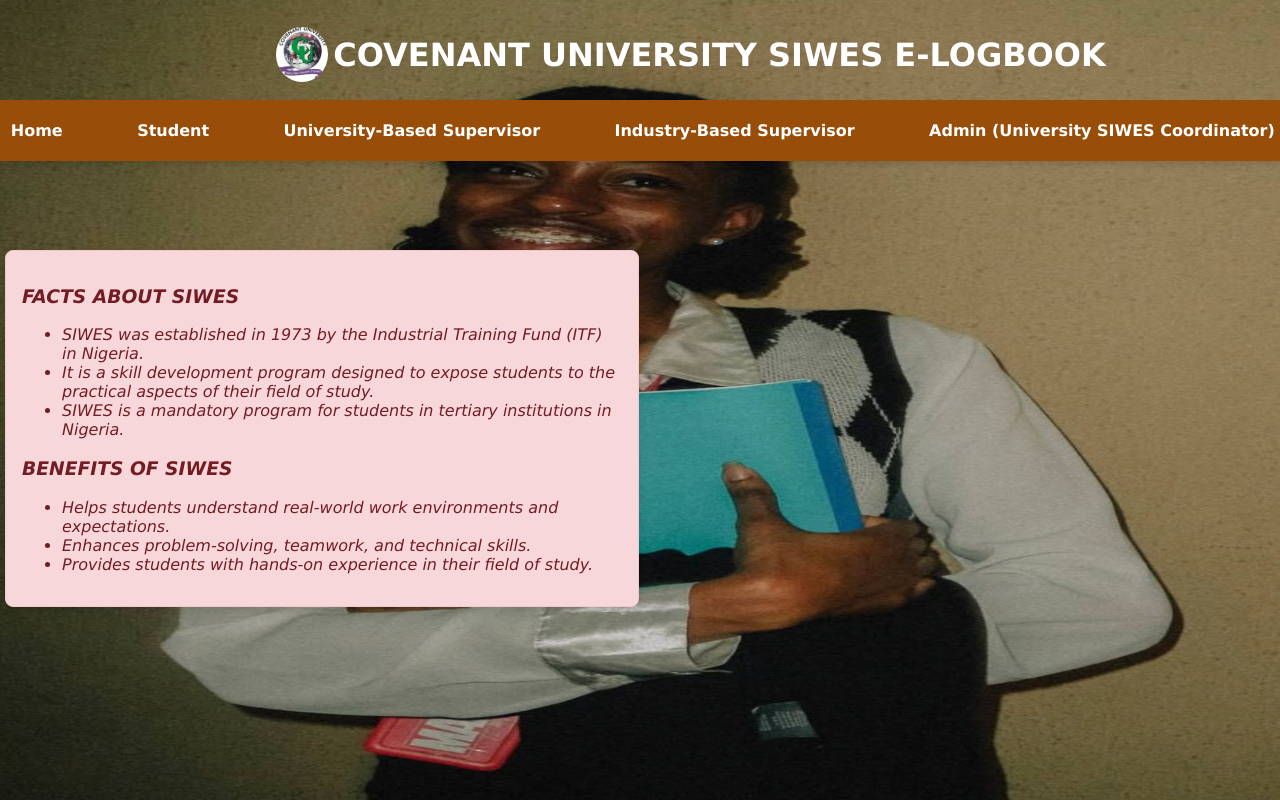
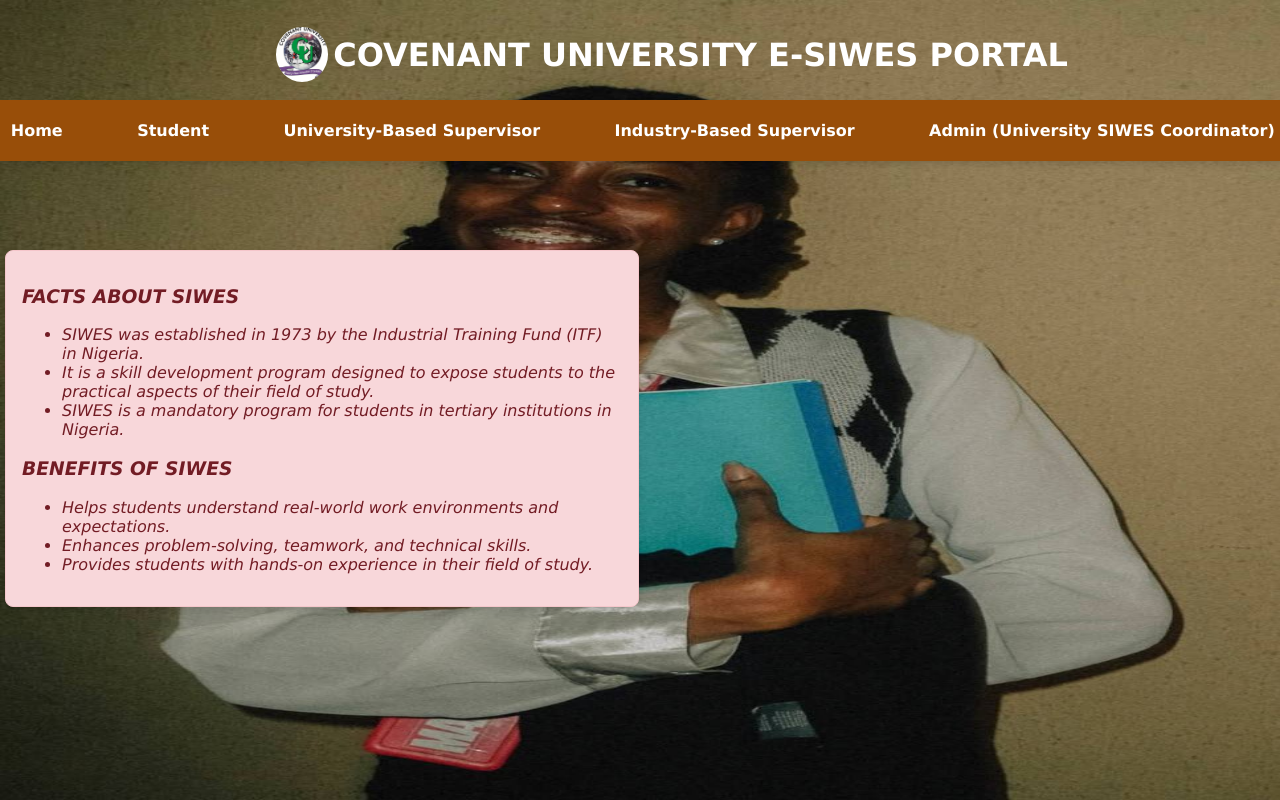
Before and after one commit to Ese345/verceldeploy, a React (Vite) app: page / in a window 1280 px wide. Built offline with nearby package versions, Linux system fonts and the light colour scheme.

Commit message:
first commit

```diff
--- a/src/IndividualPages/Home.tsx
+++ b/src/IndividualPages/Home.tsx
@@ -9,7 +9,7 @@ const Home = () => {
       <header className="Home-header">
         <div className="Home-logo-container">
           <img src={CU_LOGO} alt="CU Logo" className="Home-logo" />
-          <h1>COVENANT UNIVERSITY SIWES E-LOGBOOK</h1>
+          <h1>COVENANT UNIVERSITY E-SIWES PORTAL</h1>
         </div>
         {/* Navigation Bar */}
       </header>
--- a/src/IndividualPages/StudentPage.tsx
+++ b/src/IndividualPages/StudentPage.tsx
@@ -17,7 +17,7 @@ const StudentPage = () => {
             <header className="student-page-header" role="banner">
                 <div className="student-logo-container">
                     <img src={CU_LOGO} alt="CU Logo" className="student-logo" />
-                    <h1 className="student-logo-title">COVENANT UNIVERSITY SIWES E-LOGBOOK</h1>
+                    <h1 className="student-logo-title">COVENANT UNIVERSITY E-SIWES PORTAL</h1>
                 </div>
             </header>
             <nav className="student-navbar">
--- a/src/IndividualPages/StudentProfile.tsx
+++ b/src/IndividualPages/StudentProfile.tsx
@@ -18,7 +18,7 @@ const StudentProfile: React.FC<StudentProfileProps> = ({ student }) => {
       <header className="student-profile-header">
         <div className="profile-logo-container">
           <img src={CU_LOGO} alt="CU Logo" className="logo" />
-          <h1 className="profile-logo-title">COVENANT UNIVERSITY SIWES E-LOGBOOK</h1>
+          <h1 className="profile-logo-title">COVENANT UNIVERSITY E-SIWES PORTAL</h1>
         </div>
       </header>
       <button className="back-btn" onClick={() => window.history.back()}>Back</button>
```
